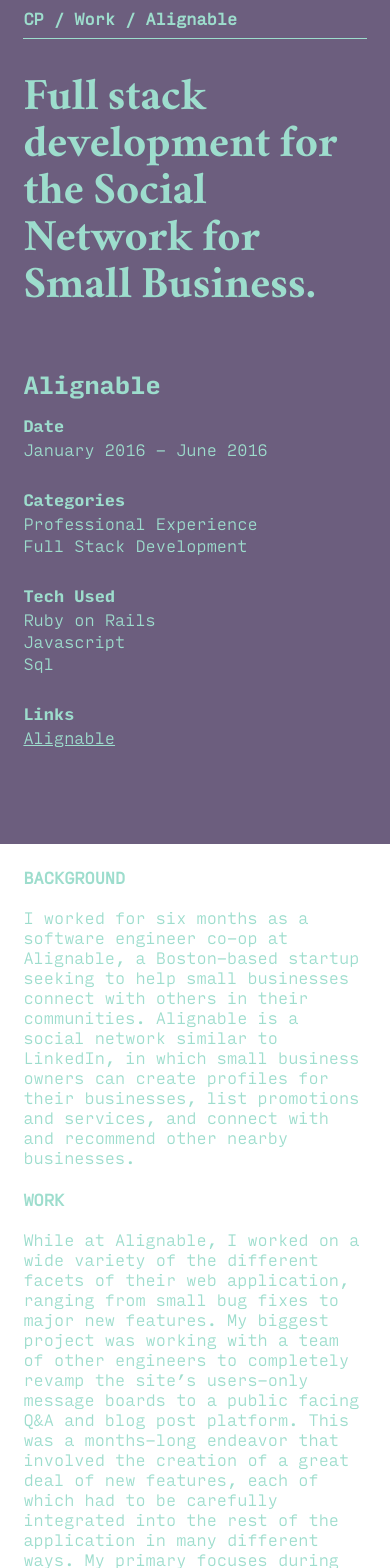
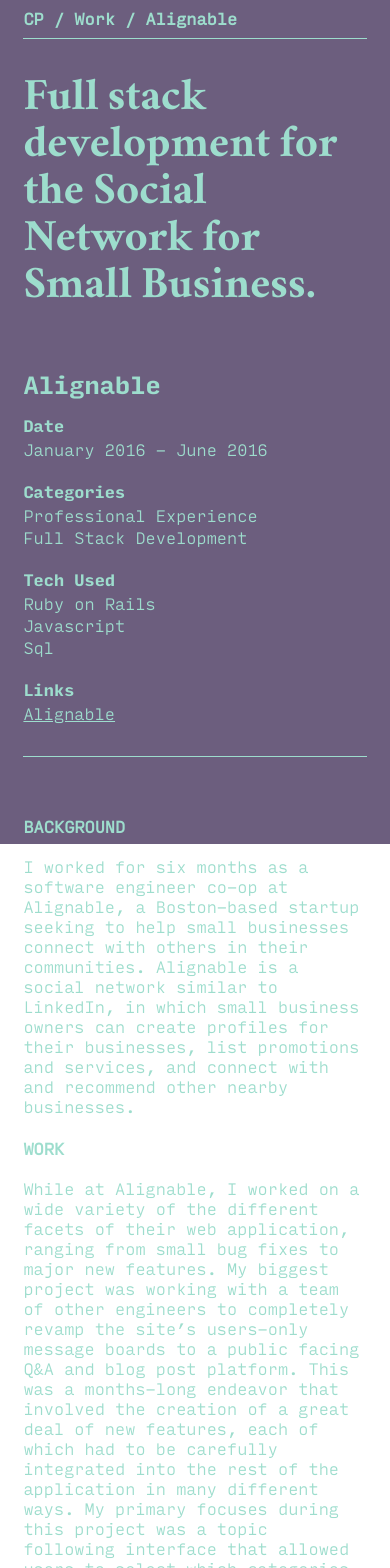
Before and after one commit to camden11/portfolio-old, a React (Create React App) app: page /work/alignable in a window 390 px wide. Shown: the top 1568 px of the page. Built offline with nearby package versions, Linux system fonts and the light colour scheme.

Commit message:
project page mobile layout changes

```diff
--- a/src/containers/Project.js
+++ b/src/containers/Project.js
@@ -20,15 +20,15 @@
   grid-template-columns: repeat(12, 1fr);
   grid-template-rows: 1fr;
   grid-column-gap: 10px;
-  ${MediaQueries.small} {
+  ${MediaQueries.medSmall} {
     grid-template-columns: 1fr;
   }
 `;
 
 const ProjectData = styled.div`
   grid-column: span 4;
-  ${MediaQueries.small} {
-    padding-bottom: 50px;
+  ${MediaQueries.medSmall} {
+    padding-bottom: 10px;
   }
 `;
 
@@ -37,13 +37,29 @@
   position: sticky;
   top: 85px;
 
-  ${MediaQueries.small} {
+  ${MediaQueries.medSmall} {
     position: static;
   }
 `;
 
+const ProjectDataGrid = styled.div`
+  display: grid;
+  grid-column-gap: 10px;
+  grid-template-columns: repeat(2, 1fr);
+`;
+
 const ProjectDataSection = styled.div`
   margin-bottom: 30px;
+  grid-column: span 2;
+
+  ${MediaQueries.medSmall} {
+    grid-column: span 1;
+    margin-bottom: 20px;
+  }
+
+  ${MediaQueries.extraSmall} {
+    grid-column: span 2;
+  }
 `;
 
 const ProjectDataText = styled(P)`
@@ -51,7 +67,7 @@
   margin: 0;
   margin-bottom: 2px;
 
-  ${MediaQueries.small} {
+  ${MediaQueries.medSmall} {
     font-size: 16px;
   }
 `;
@@ -62,7 +78,7 @@
   margin-bottom: 2px;
   display: block;
 
-  ${MediaQueries.small} {
+  ${MediaQueries.medSmall} {
     font-size: 16px;
   }
 `;
@@ -73,11 +89,11 @@
   padding-left: 25px;
   transition: border-width 0.2s;
 
-  ${MediaQueries.small} {
-    border-top: 1.5px solid $main-gray;
+  ${MediaQueries.medSmall} {
+    border-top: 1.5px solid ${Colors.gray};
     border-left: none;
     padding-left: 0;
-    padding-top: 20px;
+    padding-top: 40px;
   }
 `;
 
@@ -92,14 +108,14 @@
 `;
 
 const ProjectText = styled(H6)`
-  ${MediaQueries.small} {
+  ${MediaQueries.medSmall} {
     display: none;
   }
 `;
 
 const ProjectTextMobile = styled(H6)`
   display: none;
-  ${MediaQueries.small} {
+  ${MediaQueries.medSmall} {
     display: block;
   }
 `;
@@ -138,6 +154,7 @@
               <H3 index={tracker.index()}>
                 {project.displayName || project.name}
               </H3>
+              <ProjectDataGrid>
                 <ProjectDataSection>
                   <H6 index={tracker.index()}>Date</H6>
                   <ProjectDataText index={tracker.index()}>
@@ -178,6 +195,7 @@
                     );
                   })}
                 </ProjectDataSection>
+              </ProjectDataGrid>
             </Sticky>
           </ProjectData>
           <ProjectContent borderColor={color} index={tracker.index()}>
--- a/src/style/MediaQueries.js
+++ b/src/style/MediaQueries.js
@@ -1,5 +1,6 @@
 export default {
   extraSmall: '@media (max-width: 480px)',
   small: '@media (max-width: 767px)',
+  medSmall: '@media (max-width: 812px)',
   medium: '@media (max-width: 900px)',
 };
```
Lines whose indentation alone changed are shown as unchanged.
